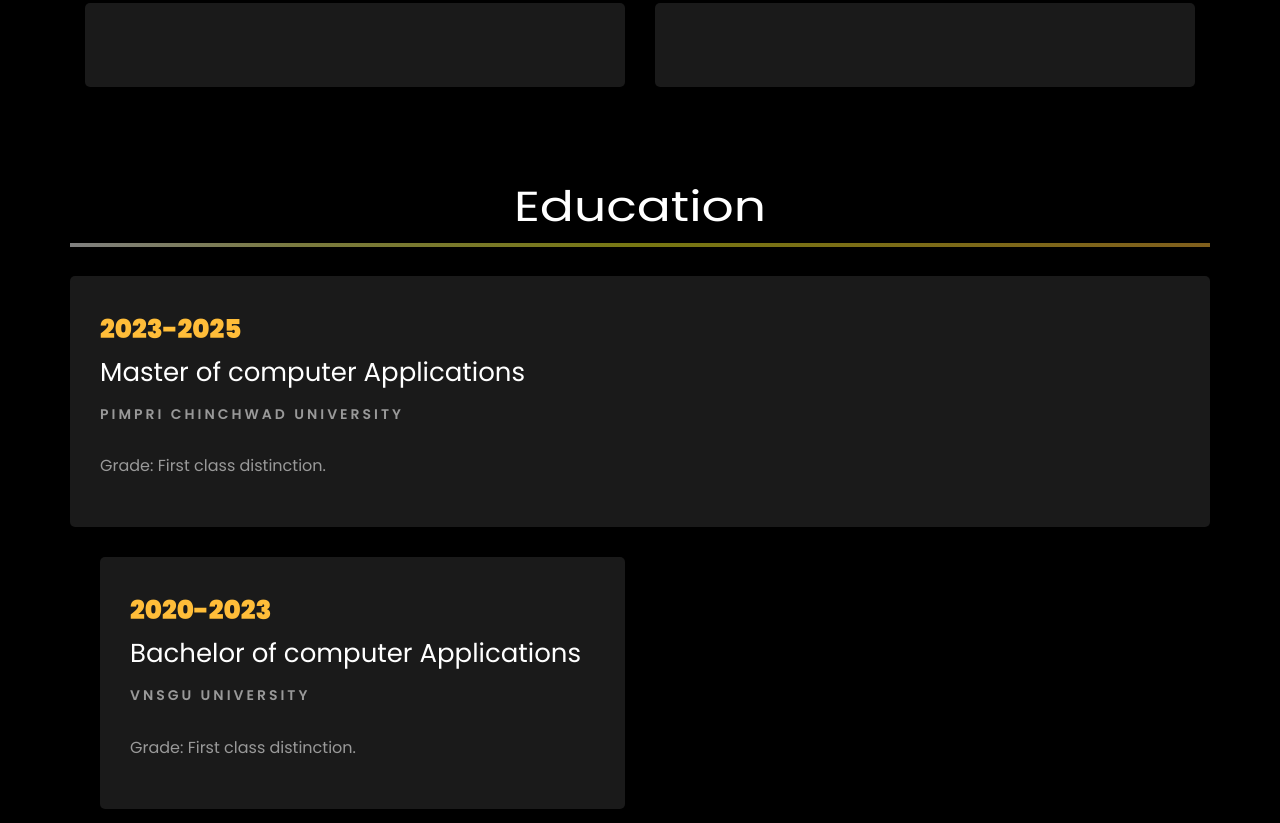
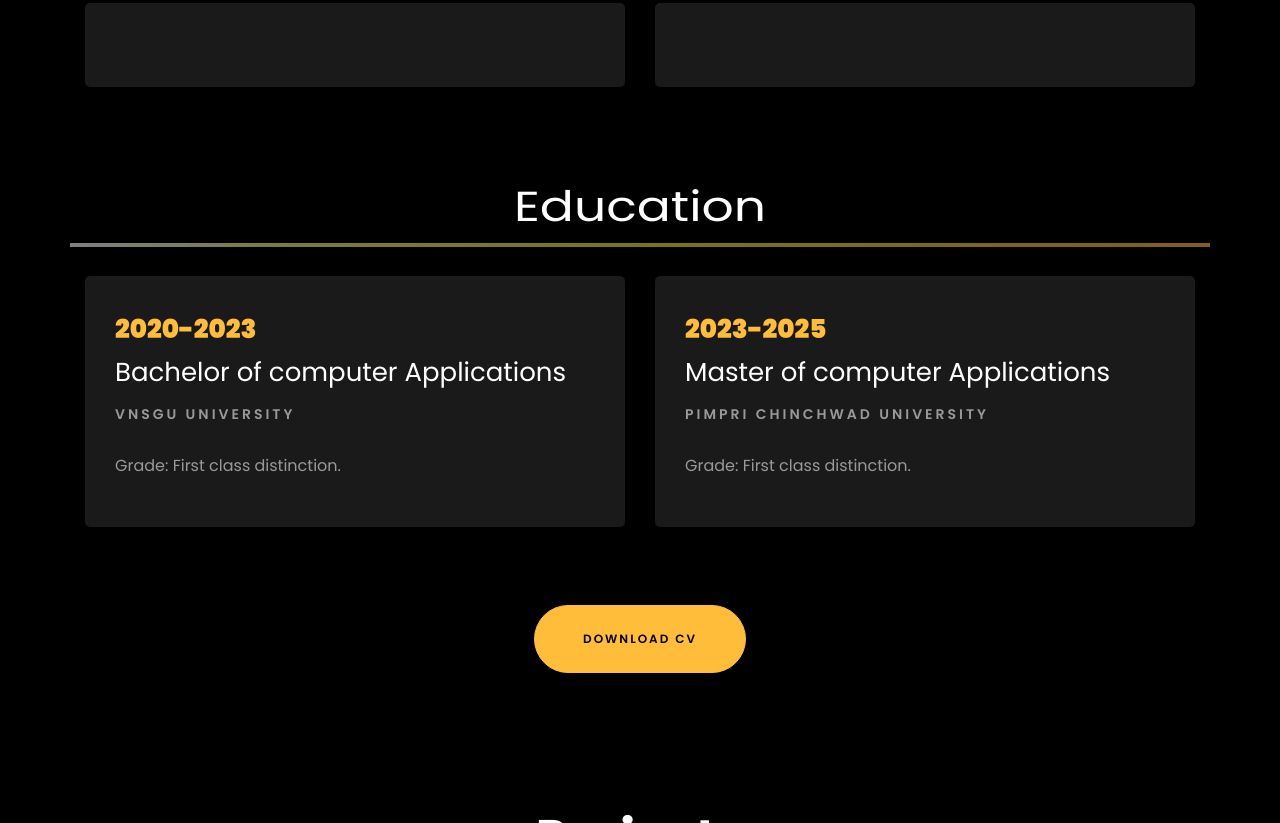
Before and after one commit to patelakash1722/myPortfolio, a plain HTML site: page index.html in a window 1280 px wide. Shown: the part 1977-2800 px from the top of the page. Drawn offline with Linux system fonts and the light colour scheme; files whose address does not match are found by name.

Commit message:
Updated website

```diff
--- a/index.html
+++ b/index.html
@@ -357,17 +357,8 @@
 			<div class="underline"></div>
 		</div>
 		<br>
-
-			<div class="row">
-				<div class="col-md-6"></div>
-    			   <div class="resume-wrap ftco-animate">
-    					<span class="date">2023-2025</span>
-    					<h2>Master of computer Applications</h2>
-    					<span class="position">Pimpri chinchwad University</span>
-    					<p class="mt-4">Grade: First class distinction.</p>
-    	     		</div>
-    			</div>
-    			<div class="col-md-6">
+		    <div class="row">
+				<div class="col-md-6">
     				<div class="resume-wrap ftco-animate">
     					<span class="date">2020-2023</span>
     					<h2>Bachelor of computer Applications</h2>
@@ -378,9 +369,9 @@
 
     			<div class="col-md-6">
     				<div class="resume-wrap ftco-animate">
-    					<span class="date">2019-2020</span>
-    					<h2>Higher Secondary School</h2>
-    					<span class="position">PRTHANA VIDYALAY BHARUCH,Gujarat</span>
+    					<span class="date">2023-2025</span>
+    					<h2>Master of computer Applications</h2>
+    					<span class="position">Pimpri chinchwad University</span>
     					<p class="mt-4">Grade: First class distinction.</p>
     				</div>
 				</div>
```
